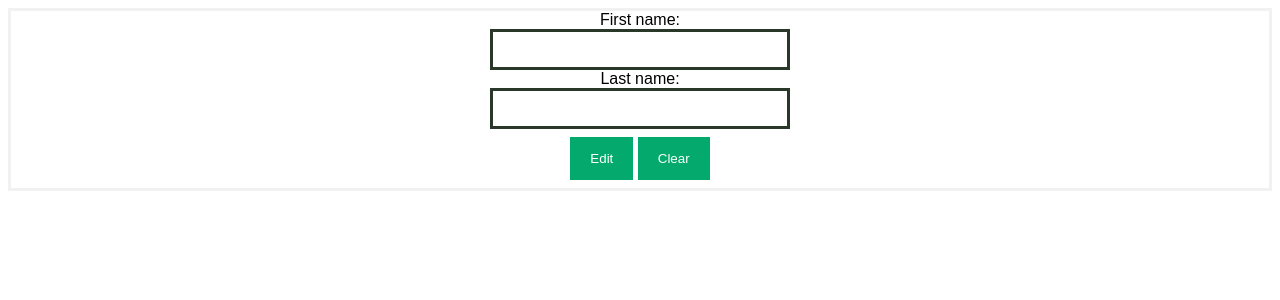
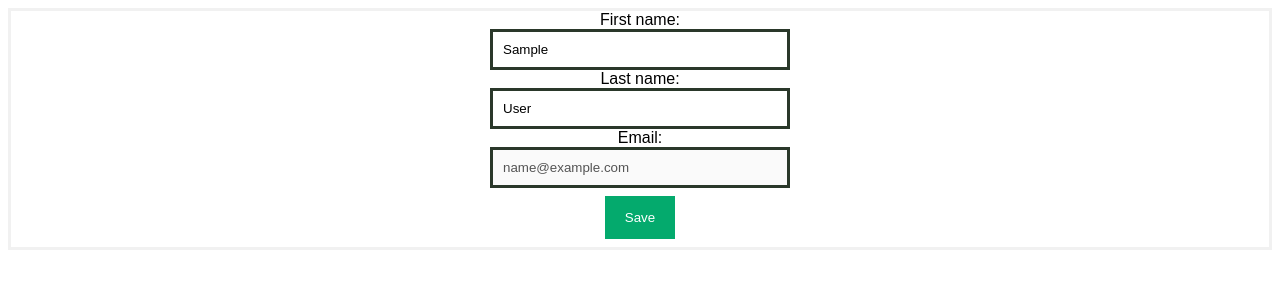
Before and after one commit to fisuro/flask_app, a Flask app: template templates/user.html in a window 1280 px wide. Shown: the top 300 px of the page. Run offline with Flask 2, Linux system fonts and the light colour scheme; the template is opened without the code that fills it: most values are stand-ins (such as "Sample title", 1, 10 or a date in 2020).

Commit message:
updates based on CR

```diff
--- a/app.py
+++ b/app.py
@@ -14,7 +14,8 @@
 
 #Loading schema to a variable
 def load_schema():
-    schema = json.load(open('schema.json'))
+    with open('schema.json') as f:
+        schema = json.load(f)
     return schema
 #This function goes trough the keys(id's) inside users file and get's the last id, then parses it to int, adds a counter and returns the new ID as a string
 def get_index():
@@ -23,13 +24,21 @@
 
 #Reading users data from json file and storing them as variable
 def load_users():
-    json_object = json.load(open('users.json'))
+    with open('users.json') as f:
+        json_object = json.load(f)
     return json_object
 
 #This helper function is writing the the whole dict to a file
 def write_to_file(file, object):
     with open(file, 'w') as writefile:
         writefile.write(object)
+
+def add_user(data):
+    json_object = load_users()
+    index = get_index()
+    json_object[index] = data
+    write_to_file('users.json', json.dumps(json_object))
+    return json_object[index]
 
 #Function for validation json data sent by POST request with catching exception
 #And iretates trough the existing users comparing the emails returning only true if
@@ -53,21 +62,19 @@
     return jsonify(load_users())
 
 @app.route("/users", methods=['POST'])
-def add_user():
+def post_user():
     if(validate_json(request.json) == "Success"):
-        json_object = load_users()
-        json_object[get_index()] = request.json
-        write_to_file('users.json', json.dumps(json_object))
-        return json_object
-    else: return validate_json(request.json)
+        return add_user(request.json)
+    else:
+        return validate_json(request.json)
 
 @app.route("/users/<string:id>", methods=['GET'])
 def get_user(id):
     json_object = load_users()
     if id in json_object.keys():
-        # return jsonify(json_object[id])
-        return render_template('user.html')
-    else: return 'Error, non-correct id passed', 400
+        return render_template('user.html', data = json_object[id])
+    else:
+        return 'Error, non-correct id passed', 400
 
 @app.route("/users/<string:id>", methods=['DELETE'])
 def delete_user(id):
@@ -76,7 +83,8 @@
         json_object.pop(id)
         write_to_file('users.json', json.dumps(json_object))
         return 'Success', 200
-    return 'Error, non-correct id passed', 400
+    else:
+        return 'Error, non-correct id passed', 400
 
 @app.route("/users/<string:id>", methods=['PUT'])
 def update_user(id):
@@ -89,7 +97,8 @@
         }
         write_to_file('users.json', json.dumps(json_object))
         return json_object
-    return 'Error, non-correct id passed', 400
+    else:
+        return 'Error, non-correct id passed', 400
 
 @app.route("/healtcheck", methods=['GET'])
 def healtcheck():
--- a/templates/user.html
+++ b/templates/user.html
@@ -5,14 +5,13 @@
 
 
 {% block body %}
-
-
 <form >
     <label for="fname">First name:</label><br>
-    <input type="text" id="fname" name="fname"><br>
+    <input type="text" id="fname" name="fname" value={{ data.name }}><br>
     <label for="lname">Last name:</label><br>
-    <input type="text" id="lname" name="lname"><br>
-    <button type="button" id="edituser" name="editujga">Edit</button>
-    <button type="button" id="clearbtn" name="obrisi">Clear</button>
+    <input type="text" id="lname" name="lname" value={{ data.surname}}><br>
+    <label for="ajdi">Email:</label><br>
+    <input type="text" id="email" name="email" value={{ data.email }} disabled><br>
+    <button type="button" id="edituser" name="editujga">Save</button>
 </form>
 {% endblock %}
--- a/users.json
+++ b/users.json
@@ -1 +1 @@
-{"1": {"name": "Filip", "surname": "Bjelic", "email": "fisuro@gmail.com"}, "2": {"name": "Filip", "surname": "Bjelic", "email": "kurac@gmail.com"}, "3": {"name": "Dragan", "surname": "Torbica", "email": "torbica@test.com"}, "4": {"name": "Milance", "surname": "Radosavljevic", "email": "milance@test.com"}, "5": {"name": "Zvezdan", "surname": "Jovanovic", "email": "zvekete@test.com"}, "6": {"name": "Pederko", "surname": "Pederic", "email": "l2p@test.com"}, "7": {"name": "Senidah", "surname": "Jala", "email": "luster@gte.comm"}}
+{"1": {"name": "Filip", "surname": "Bjelic", "email": "fisuro@gmail.com"}, "2": {"name": "Sergej", "surname": "Smrad", "email": "kurac@gmail.com"}, "3": {"name": "Dragan", "surname": "Torbica", "email": "torbica@test.com"}, "4": {"name": "Milance", "surname": "Radosavljevic", "email": "milance@test.com"}, "5": {"name": "Zvezdan", "surname": "Jovanovic", "email": "zvekete@test.com"}, "6": {"name": "Zdravko", "surname": "Sotra", "email": "l2p@test.com"}}
```
